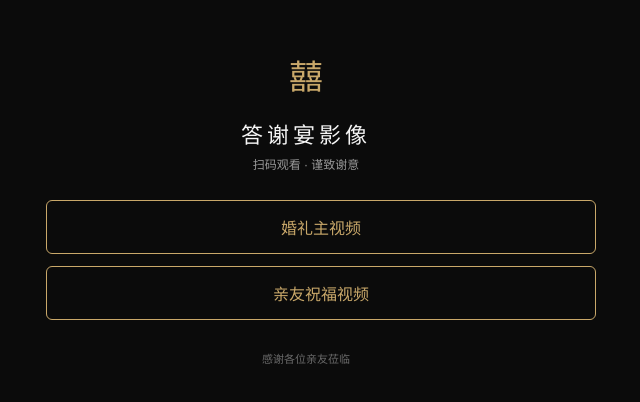
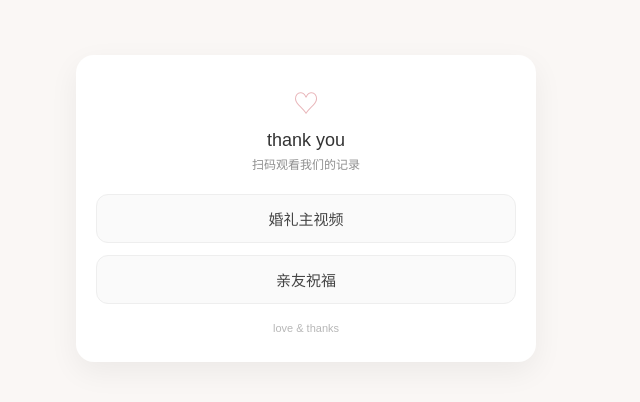
Before and after one commit to fwry4dzj85-sketch/jeju, a plain HTML site: page index.html in a window 1280 px wide. Shown: the part 192-594 px from the top of the page, without its empty margins (334-974 px from the left). Drawn offline with Linux system fonts and the light colour scheme.

Commit message:
Update index.html

```diff
--- a/index.html
+++ b/index.html
@@ -3,87 +3,92 @@
 <head>
 <meta charset="utf-8">
 <meta name="viewport" content="width=device-width, initial-scale=1">
-<title>答谢宴影像</title>
+<title>our day</title>
 
 <style>
 body{
   margin:0;
-  background:#0b0b0b;
-  color:#f5f5f5;
-  font-family:"PingFang SC","Microsoft YaHei",sans-serif;
+  background:#faf7f5;
+  font-family:"PingFang SC","Apple SD Gothic Neo","Noto Sans KR",sans-serif;
   display:flex;
   justify-content:center;
   align-items:center;
   height:100vh;
+  color:#333;
 }
 
-.container{
+.card{
+  width:88%;
+  max-width:420px;
+  background:#fff;
+  border-radius:18px;
+  padding:28px 20px;
+  box-shadow:0 10px 30px rgba(0,0,0,0.06);
   text-align:center;
-  width:85%;
-  max-width:520px;
 }
 
-.seal{
-  font-size:34px;
-  color:#c9a86a;
-  margin-bottom:18px;
+.heart{
+  font-size:26px;
+  margin-bottom:10px;
+  color:#e8b4b8;
 }
 
 .title{
-  font-size:22px;
-  letter-spacing:4px;
-  margin-bottom:6px;
+  font-size:18px;
+  font-weight:500;
+  margin-bottom:4px;
 }
 
 .sub{
   font-size:12px;
-  opacity:0.6;
-  margin-bottom:28px;
+  opacity:0.55;
+  margin-bottom:22px;
 }
 
 .btn{
   display:block;
-  width:100%;
-  padding:14px;
   margin:12px 0;
-  border:1px solid #c9a86a;
-  color:#c9a86a;
+  padding:13px;
+  border-radius:12px;
   text-decoration:none;
-  border-radius:6px;
-  font-size:16px;
+  font-size:15px;
+  border:1px solid #eee;
+  color:#444;
+  background:#fafafa;
+  transition:0.2s;
 }
 
 .btn:active{
-  background:#c9a86a;
-  color:#000;
+  transform:scale(0.98);
+  background:#f0e9e7;
 }
 
-.footer{
-  margin-top:30px;
+.dot{
+  margin-top:18px;
   font-size:11px;
-  opacity:0.4;
+  opacity:0.35;
 }
 </style>
 </head>
 
 <body>
 
-<div class="container">
+<div class="card">
 
-  <div class="seal">囍</div>
+  <div class="heart">♡</div>
 
-  <div class="title">答谢宴影像</div>
-  <div class="sub">扫码观看 · 谨致谢意</div>
+  <div class="title">thank you</div>
+  <div class="sub">扫码观看我们的记录</div>
 
   <a class="btn" href="https://weixin.qq.com/sph/App2bD5iXC" target="_blank">
     婚礼主视频
   </a>
 
   <a class="btn" href="https://weixin.qq.com/sph/A8GE2j928y" target="_blank">
-    亲友祝福视频
+    亲友祝福
   </a>
 
-  <div class="footer">感谢各位亲友莅临</div>
+  <div class="dot">love & thanks</div>
 
 </div>
 
```
